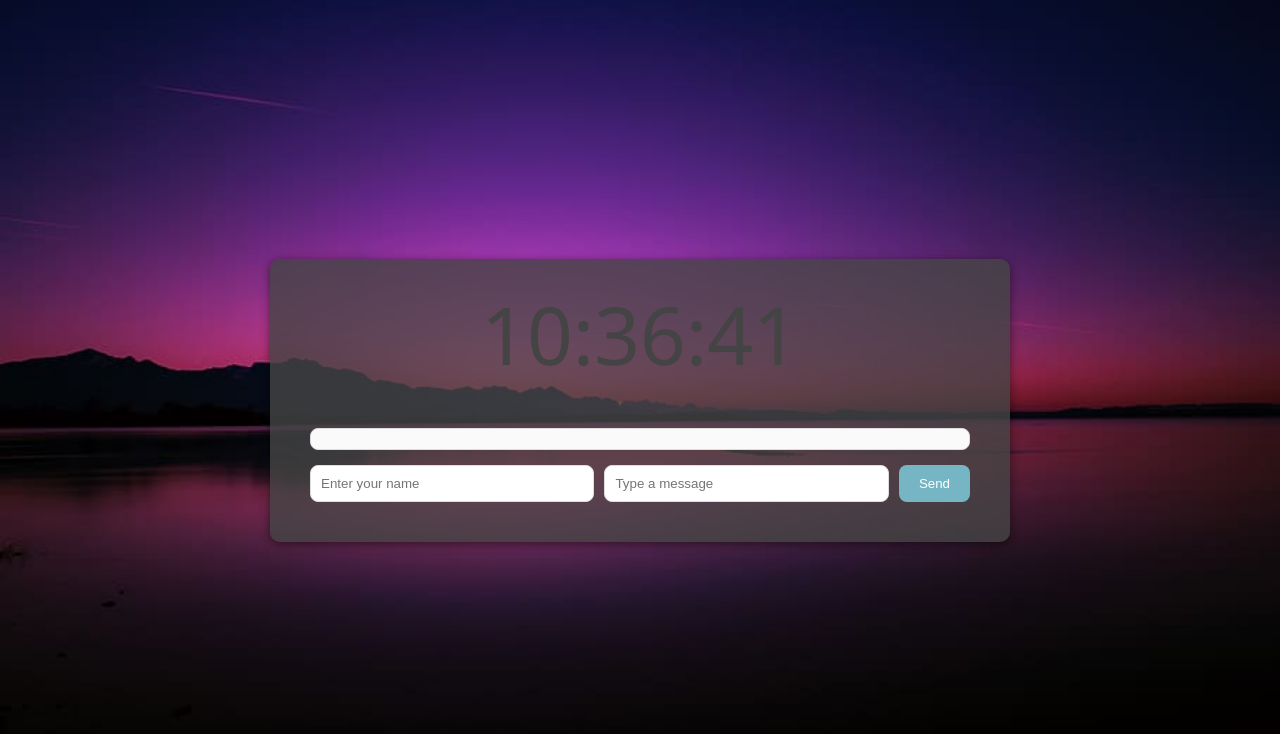
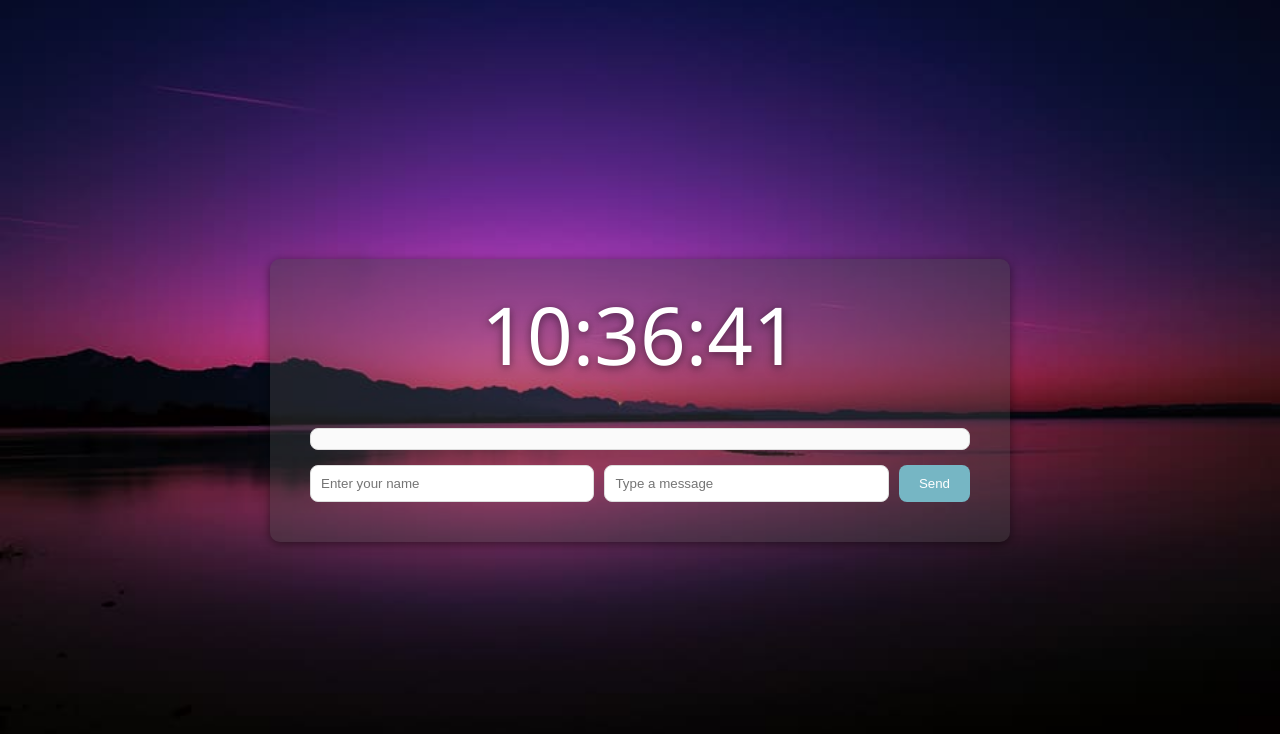
Before and after one commit to HCMSunblock/HCMSunblock.github.io, a plain HTML site: page index.html in a window 1280 px wide. Drawn offline with Linux system fonts and the light colour scheme.

Commit message:
Update index.html

```diff
--- a/index.html
+++ b/index.html
@@ -24,7 +24,7 @@
             text-align: center;
             width: 100%;
             max-width: 700px;
-            background-color: rgba(69, 69, 69, 0.8); /* Translucent white for readability */
+            background-color: rgba(69, 69, 69, 0.4); /* Translucent white for readability */
             border-radius: 10px;
             padding: 20px;
             box-shadow: 0 2px 10px rgba(0, 0, 0, 0.5);
@@ -36,7 +36,8 @@
 
         #clock {
             font-size: 5em;
-            color: #444;
+            color: #FFFFFF;
+            text-shadow: 0 2px 10px rgba(0, 0, 0, 0.5);
         }
 
         .chat-container {
```
